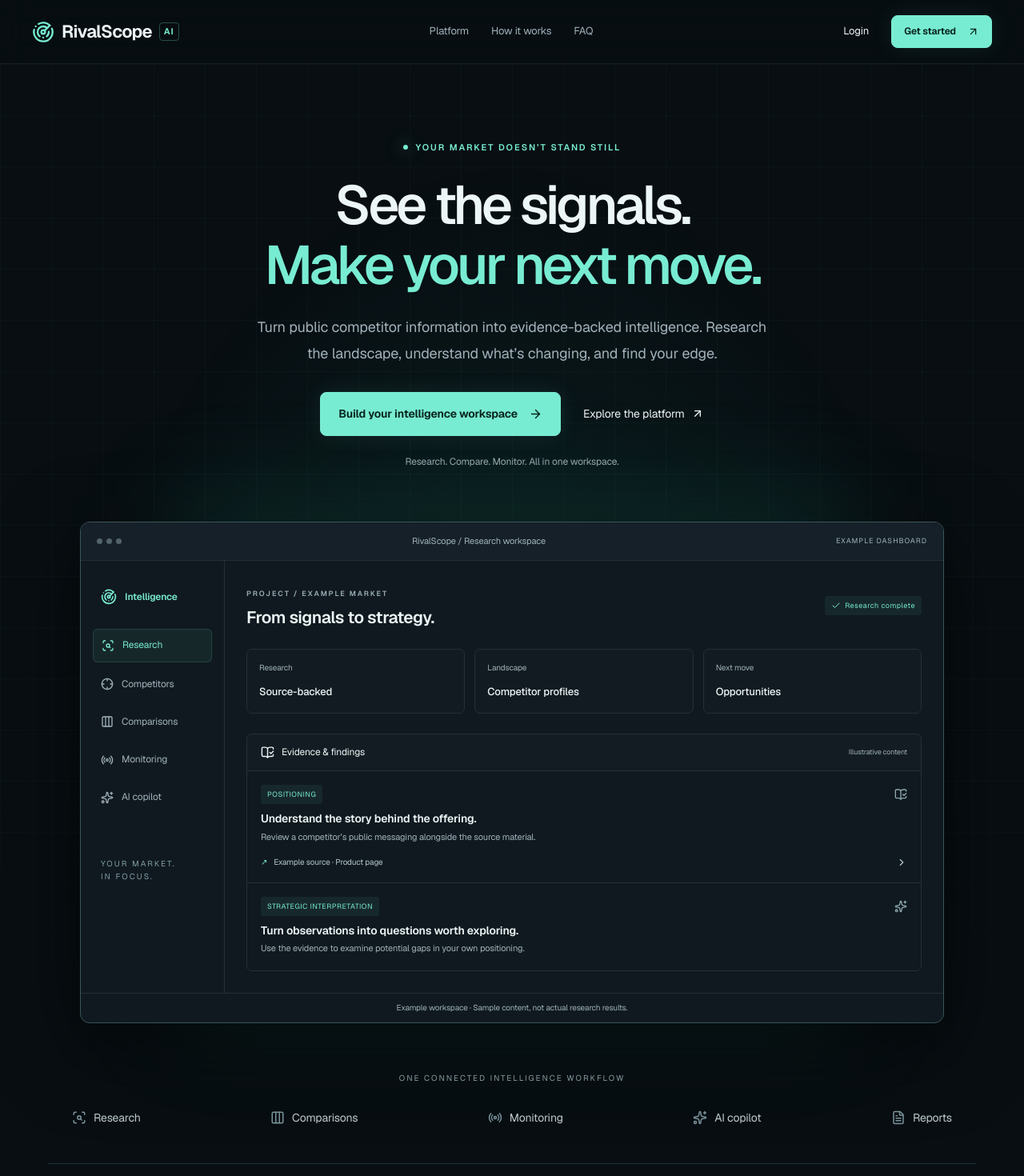
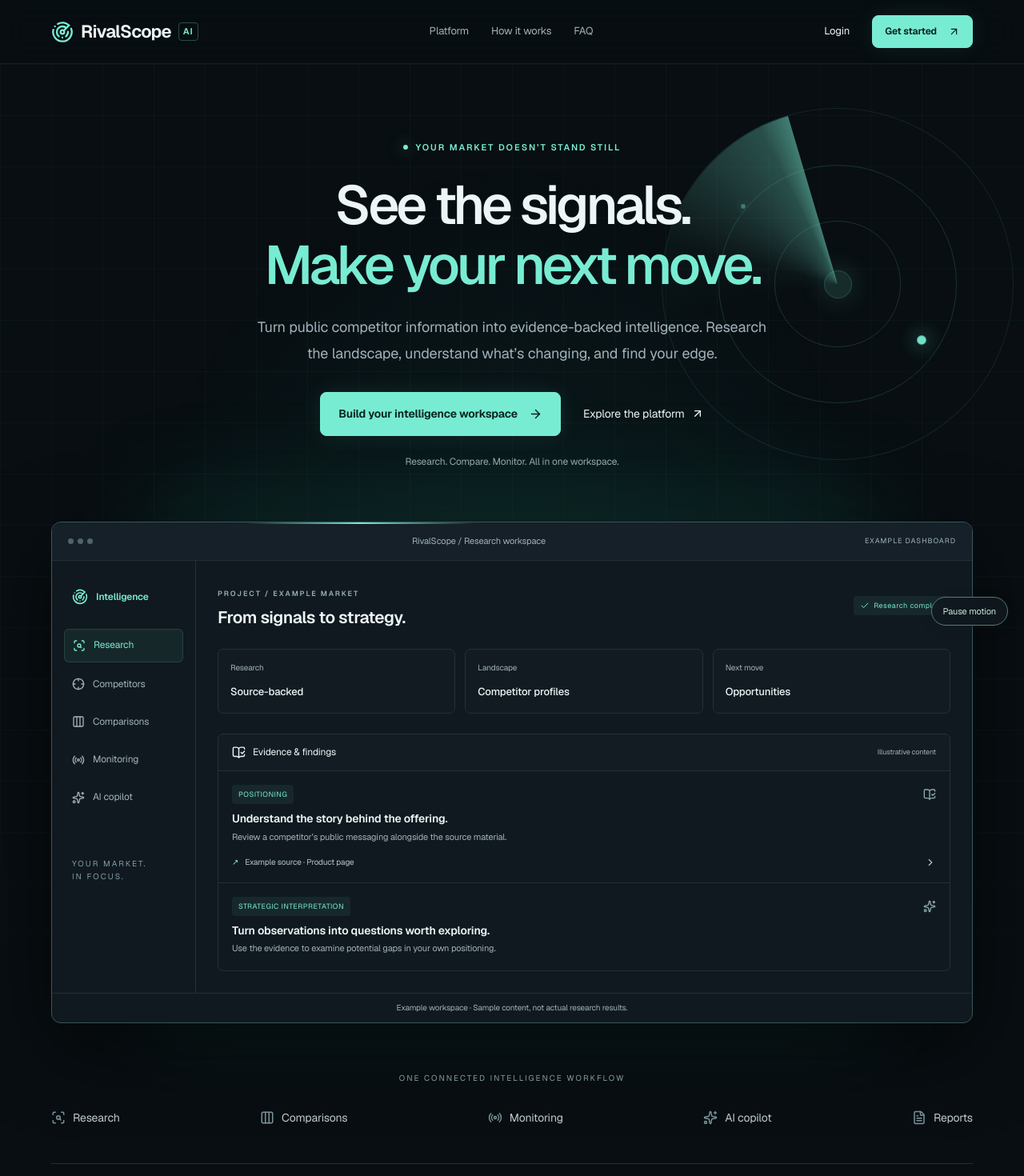
Before and after one commit to amitavrchy/rivalscope-frontend, a Next.js app: page / in a window 1280 px wide. Shown: the top 1470 px of the page at 80% size. Built offline with nearby package versions, Linux system fonts and the light colour scheme.

Commit message:
feat(marketing): animate RivalScope and widen content to 90%

```diff
--- /dev/null
+++ b/src/components/landing-motion.tsx
@@ -0,0 +1,72 @@
+"use client";
+import { useEffect, useState } from "react";
+
+/** Progressive motion: prerendered content is always visible, including without JS. */
+export function LandingMotion() {
+  const [paused, setPaused] = useState(false);
+  useEffect(() => {
+    const root = document.querySelector(".rs-landing");
+    if (!root || !("IntersectionObserver" in window)) return;
+    root.setAttribute("data-motion-ready", "");
+    root.toggleAttribute("data-motion-paused", paused);
+    const preference = window.matchMedia("(prefers-reduced-motion: reduce)");
+    const animations = new Set<Animation>();
+    let observer: IntersectionObserver | undefined;
+    function stop() {
+      observer?.disconnect();
+      animations.forEach((animation) => animation.cancel());
+      animations.clear();
+    }
+    function start() {
+      stop();
+      if (preference.matches || paused) return;
+      observer = new IntersectionObserver(
+        (entries) => {
+          entries.forEach((entry) => {
+            if (!entry.isIntersecting) return;
+            const element = entry.target as HTMLElement;
+            const index = Array.from(
+              element.parentElement?.children || [],
+            ).indexOf(element);
+            const animation = element.animate(
+              [
+                { transform: "translate3d(0, 36px, 0)" },
+                { transform: "translate3d(0, 0, 0)" },
+              ],
+              {
+                duration: 1000,
+                delay: Math.min(index, 4) * 90,
+                easing: "cubic-bezier(.16,1,.3,1)",
+              },
+            );
+            animations.add(animation);
+            animation.onfinish = () => animations.delete(animation);
+            observer?.unobserve(element);
+          });
+        },
+        { threshold: 0.12 },
+      );
+      root
+        ?.querySelectorAll(
+          ".rs-section-heading, .rs-feature, .rs-steps article, .rs-personas article, .rs-screen-grid figure, .rs-faq details, .rs-final > h2",
+        )
+        .forEach((element) => observer?.observe(element));
+    }
+    start();
+    preference.addEventListener("change", start);
+    return () => {
+      stop();
+      preference.removeEventListener("change", start);
+    };
+  }, [paused]);
+  return (
+    <button
+      type="button"
+      className="rs-motion-control"
+      aria-pressed={paused}
+      onClick={() => setPaused((value) => !value)}
+    >
+      {paused ? "Resume motion" : "Pause motion"}
+    </button>
+  );
+}
--- a/src/components/marketing.css
+++ b/src/components/marketing.css
@@ -663,30 +663,13 @@
 .rs-landing .account-action h2 {
   color: white;
 }
-@keyframes rs-enter {
-  from {
-    opacity: 0.4;
-    transform: translateY(18px);
-  }
-  to {
-    opacity: 1;
-    transform: translateY(0);
-  }
-}
+
 @keyframes rs-pulse {
   50% {
     box-shadow: 0 0 22px #78ecd299;
   }
 }
-@supports (animation-timeline: view()) {
-  .rs-feature,
-  .rs-steps article,
-  .rs-personas article {
-    animation: rs-enter linear both;
-    animation-timeline: view();
-    animation-range: entry 0% entry 20%;
-  }
-}
+
 @media (min-width: 1600px) {
   .rs-hero {
     padding-top: 110px;
@@ -966,21 +949,7 @@
     scroll-behavior: auto !important;
   }
 }
-@keyframes rs-reveal {
-  from {
-    transform: translateY(16px);
-  }
-  to {
-    transform: translateY(0);
-  }
-}
-@supports (animation-timeline: view()) {
-  .rs-feature,
-  .rs-steps article,
-  .rs-personas article {
-    animation-name: rs-reveal;
-  }
-}
+
 .rs-steps article > span {
   color: #89b7a8;
 }
@@ -1130,3 +1099,284 @@
     font-size: 8px;
   }
 }
+/* Shared 90% content rail, with readable line lengths inside it. */
+.rs-nav,
+.rs-section,
+.rs-capabilities,
+.rs-footer {
+  width: 90%;
+  max-width: none;
+  margin-inline: auto;
+  padding-inline: 0;
+}
+.rs-hero {
+  padding-inline: 5%;
+}
+.rs-dashboard-wrap {
+  max-width: none;
+  width: 100%;
+}
+.rs-section-heading > p {
+  max-width: 620px;
+}
+.rs-radar {
+  position: absolute;
+  right: 1%;
+  top: 55px;
+  width: 440px;
+  aspect-ratio: 1;
+  border: 1px solid #78ecd21a;
+  border-radius: 50%;
+  z-index: -1;
+  pointer-events: none;
+  background:
+    linear-gradient(
+      transparent calc(50% - 0.5px),
+      #78ecd220 50%,
+      transparent calc(50% + 0.5px)
+    ),
+    linear-gradient(
+      90deg,
+      transparent calc(50% - 0.5px),
+      #78ecd220 50%,
+      transparent calc(50% + 0.5px)
+    );
+}
+.rs-radar:before {
+  content: "";
+  position: absolute;
+  inset: 0;
+  border-radius: 50%;
+  background: conic-gradient(
+    transparent 0deg 275deg,
+    #78ecd208 300deg,
+    #78ecd24a 350deg,
+    #78ecd280 360deg
+  );
+  animation: rs-radar-sweep 7s linear infinite;
+}
+.rs-radar i {
+  position: absolute;
+  border: 1px solid #78ecd22a;
+  border-radius: 50%;
+  inset: 16%;
+}
+.rs-radar i:nth-child(2) {
+  inset: 32%;
+}
+.rs-radar i:nth-child(3) {
+  inset: 46%;
+  background: #78ecd222;
+  box-shadow: 0 0 35px #78ecd233;
+}
+.rs-radar > span {
+  position: absolute;
+  left: 22%;
+  top: 27%;
+  width: 8px;
+  height: 8px;
+  border-radius: 50%;
+  background: #78ecd2;
+  box-shadow: 0 0 18px #78ecd2;
+  animation: rs-radar-contact 3.5s ease-in-out infinite;
+}
+.rs-radar > span:last-child {
+  left: 73%;
+  top: 65%;
+  animation-delay: 1.75s;
+}
+.rs-hero-copy > .rs-kicker,
+.rs-hero h1,
+.rs-hero-copy > p,
+.rs-actions,
+.rs-hero-note {
+  animation: rs-hero-arrive 1.1s cubic-bezier(0.16, 1, 0.3, 1) backwards;
+}
+.rs-hero h1 {
+  animation-delay: 0.12s;
+}
+.rs-hero-copy > p {
+  animation-delay: 0.24s;
+}
+.rs-actions {
+  animation-delay: 0.36s;
+}
+.rs-hero-note {
+  animation-delay: 0.48s;
+}
+.rs-dashboard-wrap {
+  animation: rs-console-arrive 1.4s cubic-bezier(0.16, 1, 0.3, 1) 0.3s backwards;
+}
+.rs-console {
+  position: relative;
+}
+.rs-console:after {
+  content: "";
+  position: absolute;
+  top: 0;
+  left: -30%;
+  width: 25%;
+  height: 2px;
+  background: linear-gradient(90deg, transparent, #78ecd2, transparent);
+  animation: rs-console-scan 5s ease-in-out infinite;
+  pointer-events: none;
+}
+.rs-feature,
+.rs-steps article,
+.rs-personas article {
+  animation: none;
+  animation-timeline: auto;
+}
+.rs-feature:hover .rs-feature-top > svg {
+  transform: rotate(-12deg) scale(1.12);
+}
+.rs-feature-top > svg {
+  transition: transform 0.3s;
+}
+.rs-button > svg,
+.rs-secondary > svg {
+  transition: transform 0.25s;
+}
+.rs-button:hover > svg,
+.rs-secondary:hover > svg {
+  transform: translateX(4px);
+}
+@keyframes rs-radar-sweep {
+  to {
+    transform: rotate(360deg);
+  }
+}
+@keyframes rs-radar-contact {
+  0%,
+  100% {
+    transform: scale(0.65);
+    opacity: 0.35;
+  }
+  50% {
+    transform: scale(1.5);
+    opacity: 1;
+  }
+}
+@keyframes rs-hero-arrive {
+  from {
+    transform: translateY(30px);
+  }
+  to {
+    transform: translateY(0);
+  }
+}
+@keyframes rs-console-arrive {
+  from {
+    transform: perspective(1500px) translateY(55px) rotateX(7deg);
+  }
+  to {
+    transform: perspective(1500px) translateY(0) rotateX(0);
+  }
+}
+@keyframes rs-console-scan {
+  0% {
+    left: -30%;
+  }
+  80%,
+  100% {
+    left: 110%;
+  }
+}
+@media (min-width: 1500px) {
+  .rs-hero h1 {
+    font-size: clamp(80px, 5.3vw, 108px);
+  }
+  .rs-console-body {
+    grid-template-columns: 220px 1fr;
+  }
+  .rs-console-main {
+    padding: 38px;
+  }
+  .rs-findings article {
+    padding: 24px;
+  }
+  .rs-findings h3 {
+    font-size: 18px;
+  }
+  .rs-findings p {
+    font-size: 14px;
+  }
+  .rs-metrics strong {
+    font-size: 17px;
+  }
+  .rs-console-heading h2 {
+    font-size: 28px;
+  }
+  .rs-feature {
+    padding: 40px;
+  }
+  .rs-feature p {
+    font-size: 16px;
+  }
+  .rs-radar {
+    right: 6%;
+    width: 540px;
+  }
+}
+@media (max-width: 600px) {
+  .rs-nav {
+    gap: 8px;
+  }
+  .rs-nav-actions {
+    gap: 11px;
+  }
+  .rs-radar {
+    width: 300px;
+    right: -90px;
+    top: 125px;
+  }
+  .rs-dashboard-wrap {
+    margin-top: 40px;
+  }
+  .rs-section {
+    padding-block: 60px;
+  }
+  .rs-footer {
+    padding-block: 35px 23px;
+  }
+}
+@media (prefers-reduced-motion: reduce) {
+  .rs-landing *,
+  .rs-landing *:before,
+  .rs-landing *:after {
+    animation: none !important;
+    transition: none !important;
+  }
+}
+.rs-motion-control {
+  display: none;
+  position: fixed;
+  right: 20px;
+  bottom: 18px;
+  z-index: 45;
+  border: 1px solid #547b72;
+  background: #10191ff0;
+  color: #c7e8dd;
+  backdrop-filter: blur(12px);
+  border-radius: 24px;
+  padding: 9px 14px;
+  font-size: 11px;
+  cursor: pointer;
+  box-shadow: 0 4px 20px #0001;
+}
+.rs-landing[data-motion-ready] .rs-motion-control {
+  display: block;
+}
+.rs-landing[data-motion-paused] *,
+.rs-landing[data-motion-paused] *:before,
+.rs-landing[data-motion-paused] *:after {
+  animation-play-state: paused !important;
+}
+@media (prefers-reduced-motion: reduce) {
+  .rs-landing .rs-motion-control {
+    display: none !important;
+  }
+}
+.rs-hero-copy {
+  max-width: 1280px;
+}
--- a/src/components/marketing.tsx
+++ b/src/components/marketing.tsx
@@ -16,6 +16,7 @@ import {
 } from "lucide-react";
 import { AccountActions } from "./account-actions";
 import "./marketing.css";
+import { LandingMotion } from "./landing-motion";
 const features = [
   {
     icon: ScanSearch,
@@ -160,6 +161,7 @@ function Dashboard() {
 export function Marketing() {
   return (
     <div className="rs-landing">
+      <LandingMotion />
       <a className="rs-skip" href="#rs-main">
         Skip to content
       </a>
@@ -185,6 +187,13 @@ export function Marketing() {
       <main id="rs-main">
         <section className="rs-hero">
           <div className="rs-hero-grid" aria-hidden="true" />
+          <div className="rs-radar" aria-hidden="true">
+            <i />
+            <i />
+            <i />
+            <span />
+            <span />
+          </div>
           <div className="rs-hero-copy">
             <span className="rs-kicker">
               <span className="rs-signal" /> YOUR MARKET DOESN’T STAND STILL
```
Also changed, not shown: 2 other files (tests, documents, lock files or other folders).
